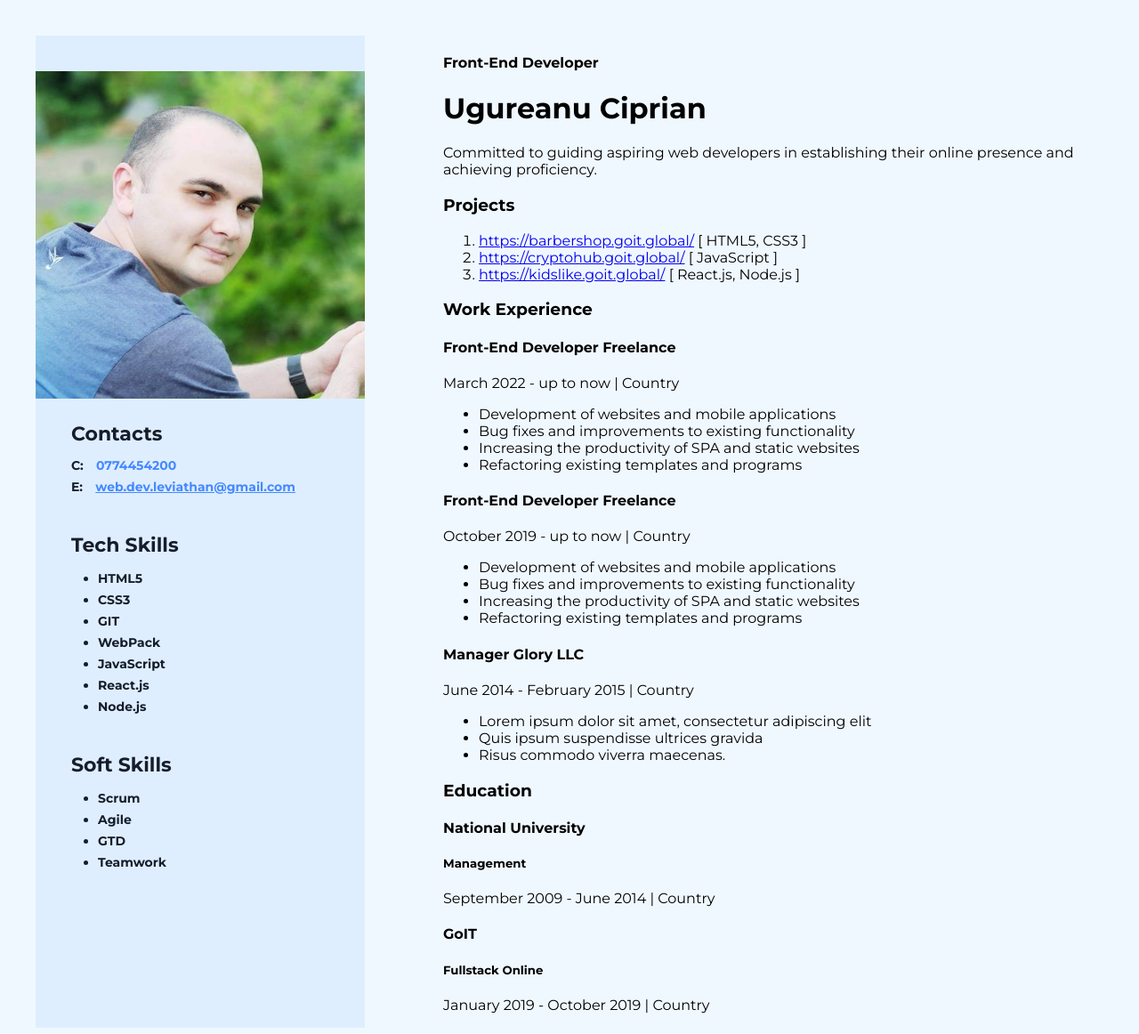
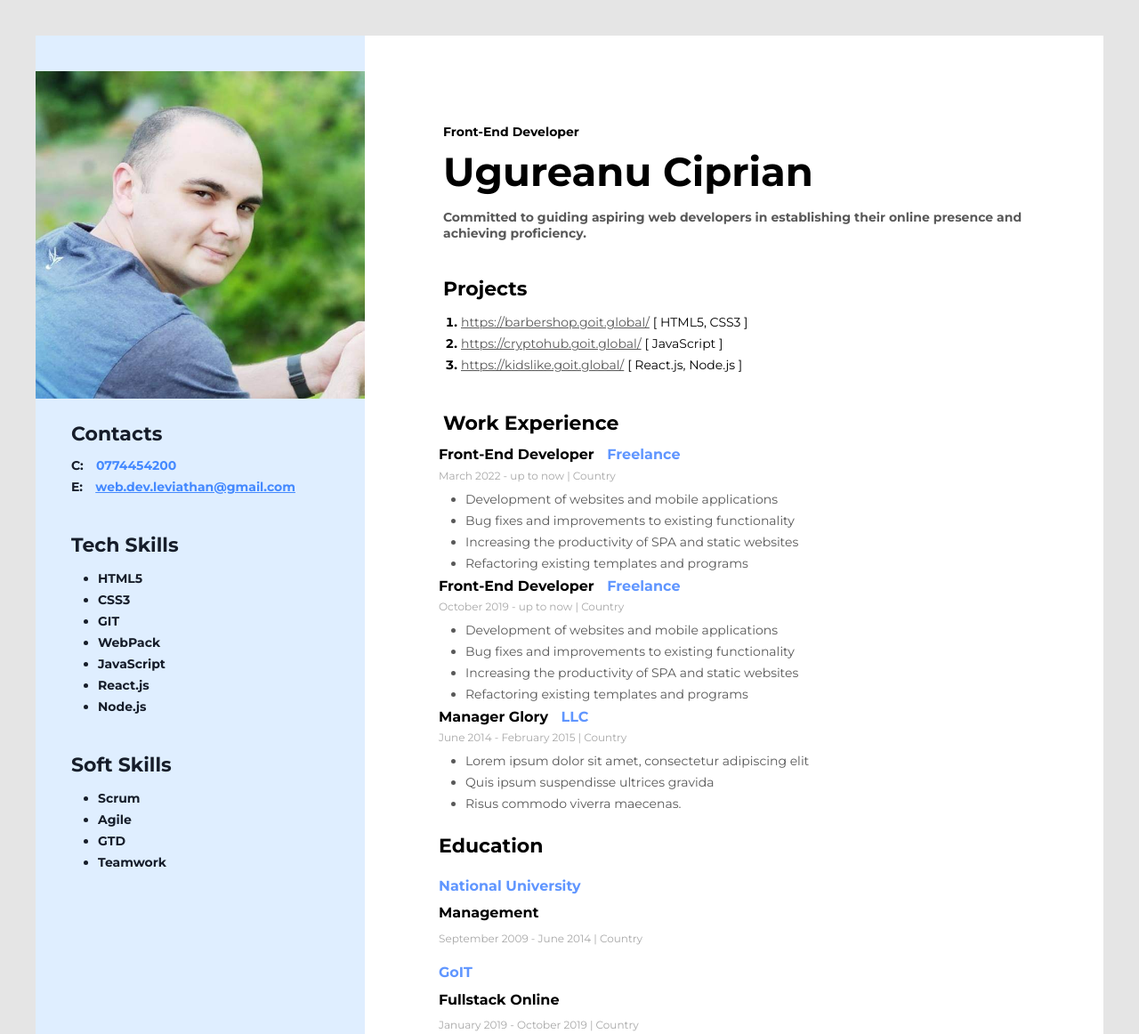
Before and after one commit to webdevleviathan/GO-IT, a plain HTML site: page index.html in a window 1280 px wide. Shown: the top 1162 px of the page at 89% size. Drawn offline with Linux system fonts and the light colour scheme.

Commit message:
day 5
time to upload

```diff
--- a/index.html
+++ b/index.html
@@ -13,38 +13,38 @@
     <div class="right-side-container">
       <!-- About me section -->
       <div class="about-me-section">
-        <h4>Front-End Developer</h4>
-        <h1>Ugureanu Ciprian</h1>
-        <p>
+        <h4 class="about-me-profession">Front-End Developer</h4>
+        <h1 class="about-me-name">Ugureanu Ciprian</h1>
+        <p class="about-me-description">
           Committed to guiding aspiring web developers in establishing their online presence and achieving proficiency.
         </p>
       </div>
       <!-- Projects -->
-      <div>
-        <h3>Projects</h3>
-        <ol>
+      <div class="projects-section">
+        <h3 class="projects-header">Projects</h3>
+        <ol class="projects-list">
           <li>
-            <a href="https://barbershop.goit.global/">https://barbershop.goit.global/</a>
-            <span>[ HTML5, CSS3 ]</span>
+            <a href="https://barbershop.goit.global/" class="project-name">https://barbershop.goit.global/</a>
+            <span class="project-info">[ HTML5, CSS3 ]</span>
           </li>
           <li>
-            <a href="https://cryptohub.goit.global/">https://cryptohub.goit.global/</a>
-            <span>[ JavaScript ]</span>
+            <a href="https://cryptohub.goit.global/" class="project-name">https://cryptohub.goit.global/</a>
+            <span class="project-info">[ JavaScript ]</span>
           </li>
           <li>
-            <a href="https://kidslike.goit.global/">https://kidslike.goit.global/</a>
-            <span>[ React.js, Node.js ]</span>
+            <a href="https://kidslike.goit.global/" class="project-name">https://kidslike.goit.global/</a>
+            <span class="project-info">[ React.js, Node.js ]</span>
           </li>
         </ol>
       </div>
       <!-- Work experience section -->
-      <div>
-        <h3>Work Experience</h3>
+      <div class="work-experience-section">
+        <h3 class="work-experience-header">Work Experience</h3>
         <!-- 1st company -->
-        <div>
-          <h4>Front-End Developer Freelance</h4>
-          <p>March 2022 - up to now | Country</p>
-          <ul>
+        <div class="company-container">
+          <h4 class="company-name">Front-End Developer <span class="company-info">Freelance</span></h4>
+          <p class="company-time">March 2022 - up to now | Country</p>
+          <ul class="company-elements-list">
             <li>Development of websites and mobile applications</li>
             <li>Bug fixes and improvements to existing functionality</li>
             <li>Increasing the productivity of SPA and static websites</li>
@@ -52,10 +52,10 @@
           </ul>
         </div>
         <!-- 2nd company -->
-        <div>
-          <h4>Front-End Developer Freelance</h4>
-          <p>October 2019 - up to now | Country</p>
-          <ul>
+        <div class="company-container">
+          <h4 class="company-name">Front-End Developer <span class="company-info">Freelance</span></h4>
+          <p class="company-time">October 2019 - up to now | Country</p>
+          <ul class="company-elements-list">
             <li>Development of websites and mobile applications</li>
             <li>Bug fixes and improvements to existing functionality</li>
             <li>Increasing the productivity of SPA and static websites</li>
@@ -63,10 +63,10 @@
           </ul>
         </div>
         <!-- 3rd company -->
-        <div>
-          <h4>Manager Glory LLC</h4>
-          <p>June 2014 - February 2015 | Country</p>
-          <ul>
+        <div class="company-container">
+          <h4 class="company-name">Manager Glory <span class="company-info">LLC</span></h4>
+          <p class="company-time">June 2014 - February 2015 | Country</p>
+          <ul class="company-elements-list">
             <li>Lorem ipsum dolor sit amet, consectetur adipiscing elit</li>
             <li>Quis ipsum suspendisse ultrices gravida</li>
             <li>Risus commodo viverra maecenas.</li>
@@ -74,14 +74,18 @@
         </div>
       </div>
       <!-- Education -->
-      <div>
-        <h3>Education</h3>
-        <h4>National University</h4>
-        <h5>Management</h5>
-        <p>September 2009 - June 2014 | Country</p>
-        <h4>GoIT</h4>
-        <h5>Fullstack Online</h5>
-        <p>January 2019 - October 2019 | Country</p>
+      <div class="education-section">
+        <h3 class="education-header">Education</h3>
+        <div>
+          <h4><span class="education-info">National University</span></h4>
+          <h5 class="education-name">Management</h5>
+          <p class="company-time">September 2009 - June 2014 | Country</p>
+        </div>
+        <div>
+          <h4><span class="education-info">GoIT</span></h4>
+          <h5 class="education-name">Fullstack Online</h5>
+          <p class="company-time">January 2019 - October 2019 | Country</p>
+        </div>
       </div>
     </div>
     <aside class="sidebar-section">
@@ -91,12 +95,13 @@
       <div class="contacts-container">
         <h3 class="contacts-header">Contacts</h3>
         <div class="contacts-element">
-        <span class="contacts-item">C:</span>
-        <a href="tel:0774454200" class="contacts-phone">0774454200</a>
-      </div>
+          <span class="contacts-item">C:</span>
+          <a href="tel:0774454200" class="contacts-phone">0774454200</a>
+        </div>
         <div>
-        <span class="contacts-item">E:</span>
-        <a href="mailto:web.dev.leviathan@gmail.com" class="contacts-email">web.dev.leviathan@gmail.com</a></div>
+          <span class="contacts-item">E:</span>
+          <a href="mailto:web.dev.leviathan@gmail.com" class="contacts-email">web.dev.leviathan@gmail.com</a>
+        </div>
       </div>
       <!-- Tech skills section -->
       <div class="tech-skills-section">
--- a/styles/styles.css
+++ b/styles/styles.css
@@ -2,8 +2,8 @@
 
 /* Our app */
 body {
-    background-color: aliceblue;
     font-family: "Montserrat", sans-serif;
+    background-color: #E5E5E5;
 }
 
 .app-wrapper {
@@ -11,6 +11,7 @@ body {
     flex-direction: row-reverse;
     width: 1200px;
     margin: 40px auto;
+    background-color: #fff;
 }
 
 /* Sidebar Styles */
@@ -91,4 +92,125 @@ body {
 /* Main Content Styles */
 .right-side-container {
     padding-left: 88px;
+    padding-top: 80px;
+    padding-right: 40px;
+    padding-bottom: 180px;
 }
+
+.about-me-profession {
+    font-size: 14px;
+    font-style: normal;
+    font-weight: 700;
+    line-height: normal;
+}
+
+.about-me-name {
+    font-size: 45px;
+    font-style: normal;
+    font-weight: 700;
+    line-height: normal;
+    margin-top: -10px;
+}
+
+.about-me-description {
+    color: #595959;
+    font-size: 14px;
+    font-style: normal;
+    font-weight: 700;
+    line-height: normal;
+    margin-top: -15px;
+}
+
+.projects-section {
+   margin-top: 40px;
+}
+
+.projects-header {
+    font-size: 22px;
+    font-style: normal;
+    font-weight: 700;
+    line-height: normal;
+}
+
+.projects-list {
+    font-size: 14px;
+    font-style: normal;
+    font-weight: 700;
+    line-height: normal;
+    margin-left: -20px;
+    margin-top: -10px;
+}
+
+.project-name {
+   color: #595959;
+   font-size: 14px;
+   font-style: normal;
+   font-weight: 400;
+   line-height: 24px; /* 171.429% */
+   text-decoration: underline;
+}
+
+.project-info {
+    font-weight: 400;
+}
+
+.work-experience-section {
+    margin-top: 40px;
+}
+
+.work-experience-header {
+    font-size: 22px;
+    font-style: normal;
+    font-weight: 700;
+    line-height: normal;
+}
+
+.company-name, .education-name {
+    font-size: 16px;
+    font-style: normal;
+    font-weight: 700;
+    line-height: normal;
+    margin-top: -10px;
+    margin-left: -5px;
+}
+
+.company-info {
+    color: #6096ff;
+    margin-left: 10px;
+}
+
+.company-time {
+    color: #A8A8A8;
+    font-size: 12px;
+    font-style: normal;
+    font-weight: 400;
+    line-height: normal;
+    margin-top: -15px;
+    margin-left: -5px;
+}
+
+.company-elements-list {
+    color: #595959;
+    font-size: 14px;
+    font-style: normal;
+    font-weight: 400;
+    line-height: 24px;
+    margin-left: -15px;
+    margin-top: -5px;
+}
+
+.company-container{
+    margin-top: -10px;
+}
+.education-info {
+    color: #6096ff;
+    margin-left: -5px;
+}
+
+.education-header {
+    font-size: 22px;
+    font-style: normal;
+    font-weight: 700;
+    line-height: normal;
+    margin-left: -5px;
+}
```
